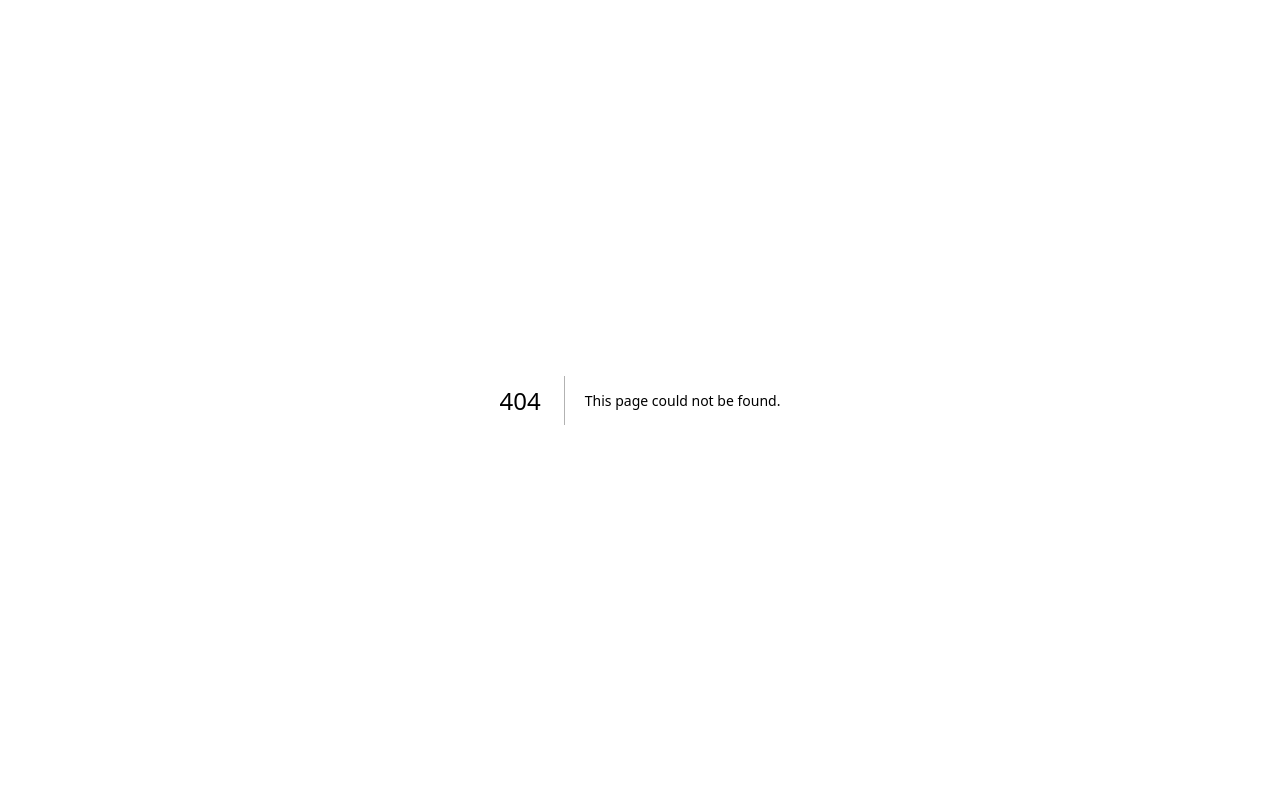
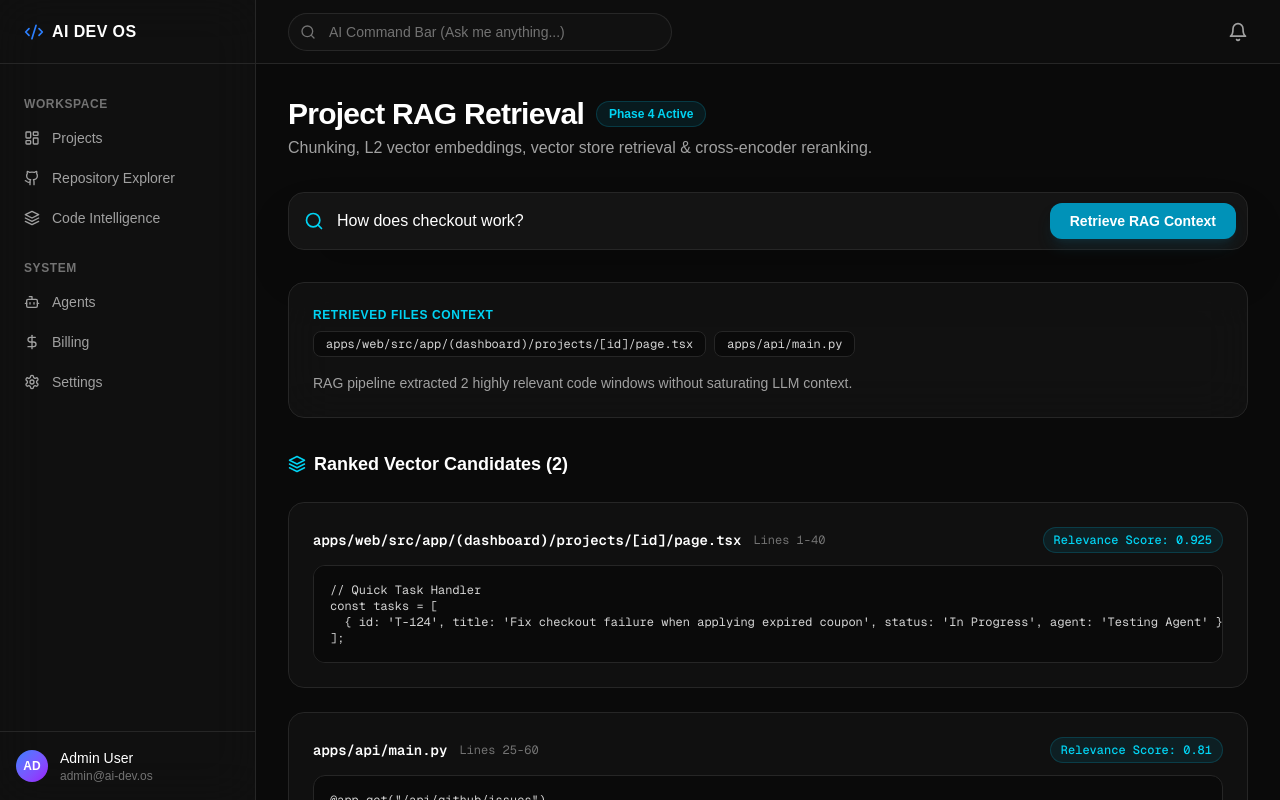
Before and after one commit to ktilak12/Ai-developers-OS, a Next.js app in the folder apps/web/: page /rag in a window 1280 px wide. Before the commit this address had no page. Built offline with nearby package versions, Linux system fonts and the light colour scheme.

Commit message:
feat(web): add Project RAG retrieval dashboard UI with candidate candidate scoring

```diff
--- /dev/null
+++ b/apps/web/src/app/(dashboard)/rag/page.tsx
@@ -0,0 +1,154 @@
+"use client";
+
+import { useState } from "react";
+
+interface RAGResult {
+  question: string;
+  retrieved_files: string[];
+  context_prompt: string;
+  results: Array<{
+    final_score: number;
+    vector_score: number;
+    chunk: {
+      file_path: string;
+      start_line: number;
+      end_line: number;
+      text: string;
+    };
+  }>;
+}
+
+export default function ProjectRAGPage() {
+  const [question, setQuestion] = useState("How does checkout work?");
+  const [loading, setLoading] = useState(false);
+  const [ragData, setRagData] = useState<RAGResult | null>({
+    question: "How does checkout work?",
+    retrieved_files: [
+      "apps/web/src/app/(dashboard)/projects/[id]/page.tsx",
+      "apps/api/main.py"
+    ],
+    context_prompt: "--- File: apps/web/src/app/(dashboard)/projects/[id]/page.tsx (Lines 1-40) ---\nconst tasks = [\n  { id: 'T-124', title: 'Fix checkout failure when applying expired coupon', status: 'In Progress' }\n];",
+    results: [
+      {
+        final_score: 0.925,
+        vector_score: 0.825,
+        chunk: {
+          file_path: "apps/web/src/app/(dashboard)/projects/[id]/page.tsx",
+          start_line: 1,
+          end_line: 40,
+          text: `// Quick Task Handler\nconst tasks = [\n  { id: 'T-124', title: 'Fix checkout failure when applying expired coupon', status: 'In Progress', agent: 'Testing Agent' }\n];`
+        }
+      },
+      {
+        final_score: 0.810,
+        vector_score: 0.710,
+        chunk: {
+          file_path: "apps/api/main.py",
+          start_line: 25,
+          end_line: 60,
+          text: `@app.get("/api/github/issues")\nasync def get_issues(owner: str, repo: str):\n    # Fetches issues including checkout bug reports`
+        }
+      }
+    ]
+  });
+
+  const handleRAGQuery = async (e: React.FormEvent) => {
+    e.preventDefault();
+    if (!question.trim()) return;
+
+    setLoading(true);
+    try {
+      const res = await fetch(`http://localhost:8000/api/rag/query?question=${encodeURIComponent(question)}`);
+      if (res.ok) {
+        const data = await res.json();
+        setRagData(data);
+      }
+    } catch (e) {
+      console.log("Using local RAG retrieval mock result");
+    } finally {
+      setLoading(false);
+    }
+  };
+
+  return (
+    <div className="max-w-6xl mx-auto">
+      {/* Header */}
+      <div className="mb-8">
+        <div className="flex items-center gap-3">
+          <h1 className="text-3xl font-bold text-white tracking-tight">Project RAG Retrieval</h1>
+          <span className="inline-flex items-center rounded-full bg-cyan-500/10 px-3 py-1 text-xs font-semibold text-cyan-400 border border-cyan-500/20">
+            Phase 4 Active
+          </span>
+        </div>
+        <p className="text-neutral-400 mt-1">Chunking, L2 vector embeddings, vector store retrieval & cross-encoder reranking.</p>
+      </div>
+
+      {/* Query Bar */}
+      <form onSubmit={handleRAGQuery} className="mb-8">
+        <div className="relative">
+          <input
+            type="text"
+            value={question}
+            onChange={(e) => setQuestion(e.target.value)}
+            placeholder="Ask a question (e.g. 'How does checkout work?')"
+            className="w-full rounded-2xl border border-neutral-800 bg-neutral-900/80 px-6 py-4 pl-12 text-base text-white placeholder-neutral-500 focus:border-cyan-500 focus:outline-none focus:ring-1 focus:ring-cyan-500 shadow-2xl transition-colors"
+          />
+          <svg xmlns="http://www.w3.org/2000/svg" width="20" height="20" viewBox="0 0 24 24" fill="none" stroke="currentColor" strokeWidth="2" strokeLinecap="round" strokeLinejoin="round" className="absolute left-4 top-1/2 -translate-y-1/2 text-cyan-400"><circle cx="11" cy="11" r="8"/><path d="m21 21-4.3-4.3"/></svg>
+          <button
+            type="submit"
+            disabled={loading}
+            className="absolute right-3 top-1/2 -translate-y-1/2 rounded-xl bg-cyan-600 px-5 py-2 text-sm font-semibold text-white hover:bg-cyan-700 transition-colors shadow-lg shadow-cyan-900/30"
+          >
+            {loading ? "Searching Vectors..." : "Retrieve RAG Context"}
+          </button>
+        </div>
+      </form>
+
+      {/* RAG Results View */}
+      {ragData && (
+        <div className="space-y-8">
+          {/* Retrieved Context Summary */}
+          <div className="rounded-2xl border border-neutral-800 bg-neutral-900/60 p-6 backdrop-blur-xl">
+            <h3 className="text-xs font-semibold uppercase tracking-wider text-cyan-400 mb-2">Retrieved Files Context</h3>
+            <div className="flex flex-wrap gap-2 mb-4">
+              {ragData.retrieved_files.map((file) => (
+                <span key={file} className="rounded-lg bg-neutral-950 px-3 py-1 font-mono text-xs text-neutral-300 border border-neutral-800">
+                  {file}
+                </span>
+              ))}
+            </div>
+            <p className="text-sm text-neutral-400">RAG pipeline extracted {ragData.results.length} highly relevant code windows without saturating LLM context.</p>
+          </div>
+
+          {/* Candidate Code Chunks */}
+          <div className="space-y-6">
+            <h3 className="text-lg font-bold text-white flex items-center gap-2">
+              <svg xmlns="http://www.w3.org/2000/svg" width="18" height="18" viewBox="0 0 24 24" fill="none" stroke="currentColor" strokeWidth="2" strokeLinecap="round" strokeLinejoin="round" className="text-cyan-400"><polygon points="12 2 2 7 12 12 22 7 12 2"/><polyline points="2 17 12 22 22 17"/><polyline points="2 12 12 17 22 12"/></svg>
+              Ranked Vector Candidates ({ragData.results.length})
+            </h3>
+
+            {ragData.results.map((res, idx) => (
+              <div key={idx} className="rounded-2xl border border-neutral-800 bg-neutral-900/50 p-6 space-y-3">
+                <div className="flex items-center justify-between">
+                  <div className="flex items-center gap-3">
+                    <span className="font-mono text-sm font-semibold text-white">{res.chunk.file_path}</span>
+                    <span className="text-xs text-neutral-500 font-mono">Lines {res.chunk.start_line}-{res.chunk.end_line}</span>
+                  </div>
+                  <div className="flex items-center gap-2">
+                    <span className="text-xs text-cyan-400 bg-cyan-500/10 px-2.5 py-1 rounded-full font-mono font-medium border border-cyan-500/20">
+                      Relevance Score: {res.final_score}
+                    </span>
+                  </div>
+                </div>
+
+                <pre className="rounded-xl border border-neutral-800 bg-neutral-950 p-4 text-xs font-mono text-neutral-300 overflow-x-auto">
+                  <code>{res.chunk.text}</code>
+                </pre>
+              </div>
+            ))}
+          </div>
+        </div>
+      )}
+    </div>
+  );
+}
```
